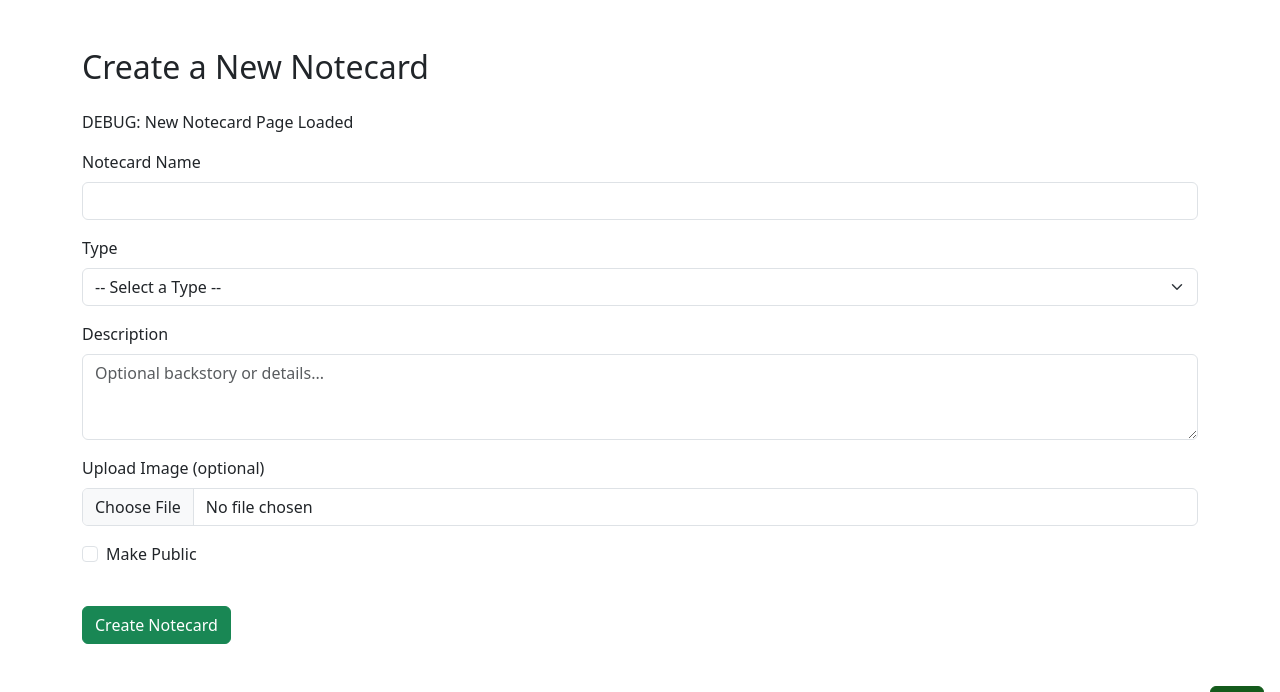
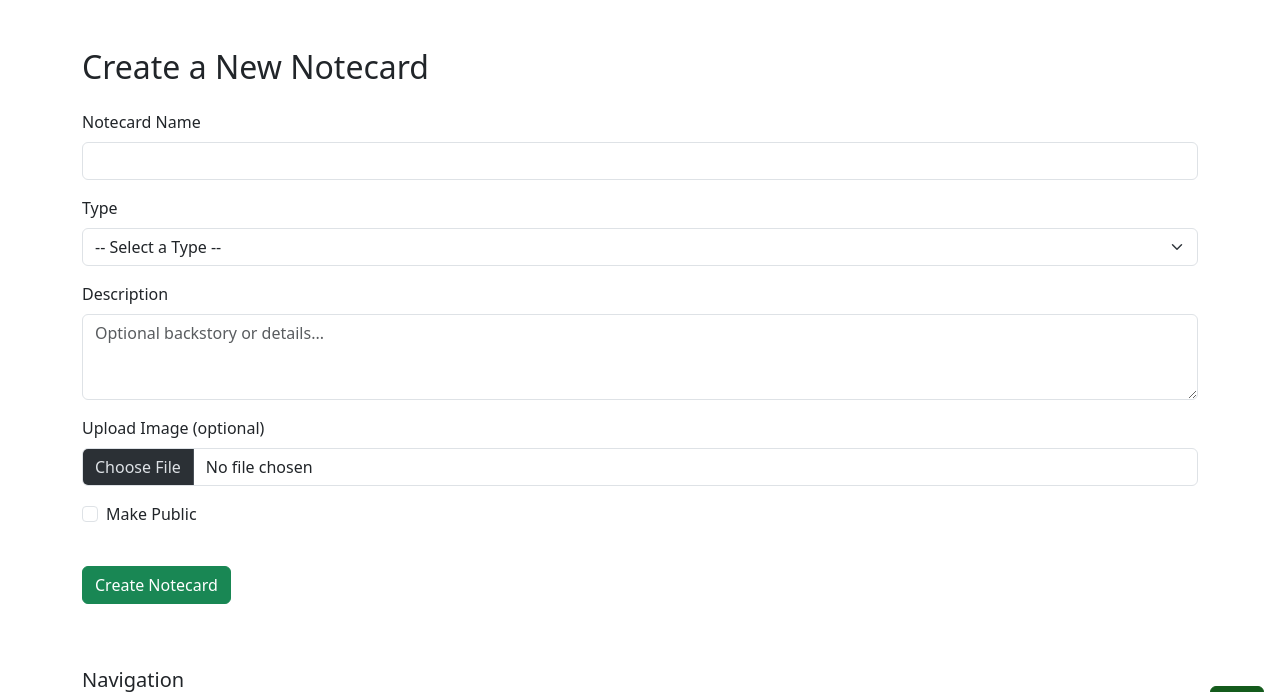
Before and after one commit to ian-1979/db-proj-25, a Flask app: template dnd_flask_app/templates/newnotecard.html in a window 1280 px wide. Shown: the part 56-748 px from the top of the page. Run offline with Flask 3, Linux system fonts and the light colour scheme; the template is opened without the code that fills it, so the values that code supplies are empty; some libraries are stand-ins or nearby versions.

Commit message:
Update newnotecard.html

```diff
--- a/dnd_flask_app/templates/newnotecard.html
+++ b/dnd_flask_app/templates/newnotecard.html
@@ -5,7 +5,6 @@
   <h2 class="mb-4">Create a New Notecard</h2>
 
   <form action="/newnotecard" method="POST" enctype="multipart/form-data">
-    <p>DEBUG: New Notecard Page Loaded</p>
     <!-- Base Fields -->
     <div class="mb-3">
       <label for="name" class="form-label">Notecard Name</label>
```
